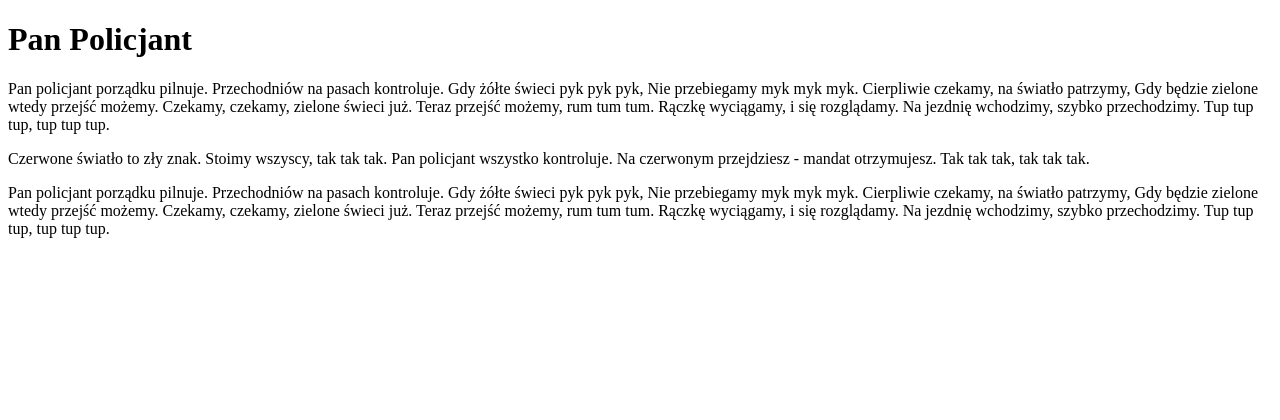
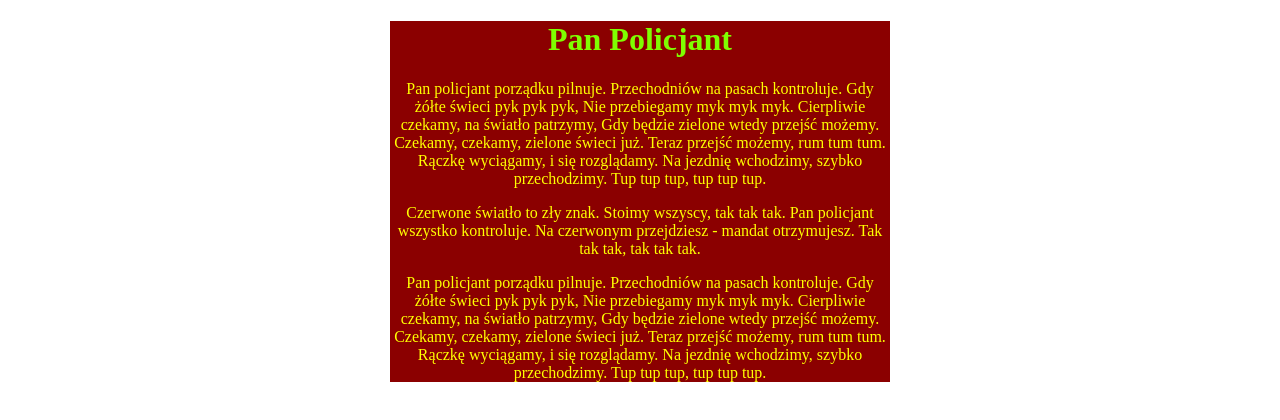
Before and after one commit to linka351/learning-git-2, a plain HTML site: page index.html in a window 1280 px wide. Drawn offline with Linux system fonts and the light colour scheme.

Commit message:
add few styles in style.css

```diff
--- a/index.html
+++ b/index.html
@@ -3,8 +3,10 @@
         <head>
             <meta charset="UTF-8">
             <title>Alicja Jakóbczyk - Pan Policjant</title>
+            <link rel="stylesheet" type="text/css" href="style.css">
         </head>
         <body>
+            <div class="container">
                 <h1>Pan Policjant</h1>
                     <p>Pan policjant porządku pilnuje.
 Przechodniów na pasach kontroluje.
@@ -36,5 +38,6 @@ Rączkę wyciągamy, i się rozglądamy.
 Na jezdnię wchodzimy, szybko przechodzimy.
 Tup tup tup, tup tup tup.
                     </p>
+            </div>
         </body>
     </html>
--- /dev/null
+++ b/style.css
@@ -0,0 +1,14 @@
+.container {
+    background-color: darkred;
+    width: 500px;
+    margin: 0 auto;
+}
+h1 {
+    font-weight: bold;
+    color: chartreuse;
+    text-align: center;
+}
+p {
+    text-align: center;
+    color: yellow;
+}
```
Lines whose indentation alone changed are shown as unchanged.
